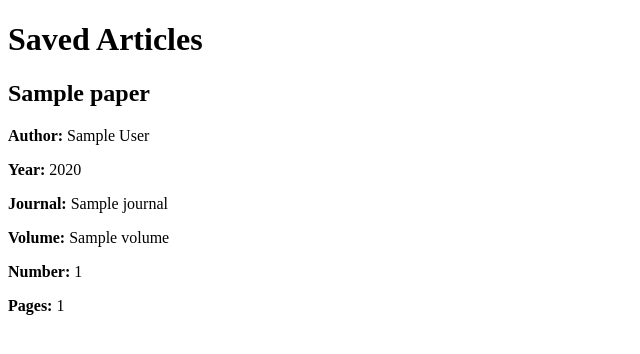
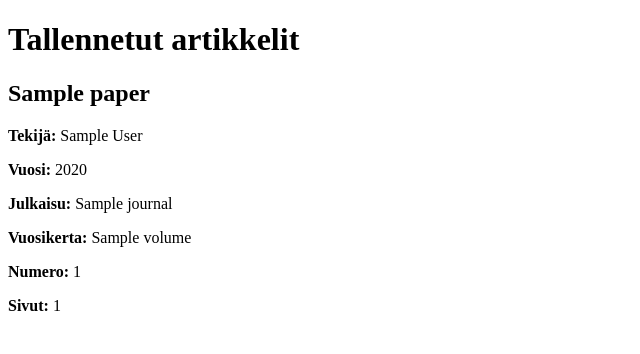
Before and after one commit to qver3nc1a/ohtu-miniprojekti, a Flask app: template src/templates/paper_list.html in a window 1280 px wide. Shown: the top 354 px of the page, without its empty margins (0-640 px from the left). Run offline with Flask 3, Linux system fonts and the light colour scheme; the template is opened without the code that fills it: most values are stand-ins (such as "Sample title", 1, 10 or a date in 2020).

Commit message:
fix: Change the language of the templates to Finnish

```diff
--- a/src/templates/index.html
+++ b/src/templates/index.html
@@ -3,13 +3,13 @@
 <html lang="fi">
 <head>
     <meta charset="UTF-8">
-    <title>Pooki's reference manager</title>
+    <title>Pookin viitteidenhallinta</title>
 </head>
 <body>
 
-    <h1>Pooki's reference manager</h1>
+    <h1>Pookin viitteidenhallinta</h1>
 
-    <a href="/papers">View saved articles</a>
+    <a href="/papers">Näytä tallennetut artikkelit</a>
 
 </body>
 </html>
--- a/src/templates/paper_list.html
+++ b/src/templates/paper_list.html
@@ -1,33 +1,33 @@
 <!DOCTYPE html>
 <head>
-    <title>Saved Articles</title>
+    <title>Tallennetut artikkelit</title>
 </head>
 <body>
 
-    <h1>Saved Articles</h1>
+    <h1>Tallennetut artikkelit</h1>
 
     {% for paper in papers %}
         <article>
             <h2>{{ paper.title }}</h2>
 
-            <p><strong>Author:</strong> {{ paper.author }}</p>
-            <p><strong>Year:</strong> {{ paper.year }}</p>
+            <p><strong>Tekijä:</strong> {{ paper.author }}</p>
+            <p><strong>Vuosi:</strong> {{ paper.year }}</p>
 
             {% if paper.journal %}
-                <p><strong>Journal:</strong> {{ paper.journal }}</p>
+                <p><strong>Julkaisu:</strong> {{ paper.journal }}</p>
             {% endif %}
             {% if paper.volume %}
-                <p><strong>Volume:</strong> {{ paper.volume }}</p>
+                <p><strong>Vuosikerta:</strong> {{ paper.volume }}</p>
             {% endif %}
             {% if paper.number %}
-                <p><strong>Number:</strong> {{ paper.number }}</p>
+                <p><strong>Numero:</strong> {{ paper.number }}</p>
             {% endif %}
             {% if paper.pages %}
-                <p><strong>Pages:</strong> {{ paper.pages }}</p>
+                <p><strong>Sivut:</strong> {{ paper.pages }}</p>
             {% endif %}
         </article>
     {% else %}
-        <p>No articles have been added yet.</p>
+        <p>Artikkeleita ei ole vielä lisätty.</p>
     {% endfor %}
 
 </body>
```
